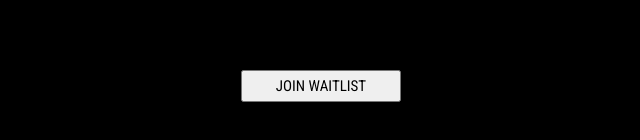
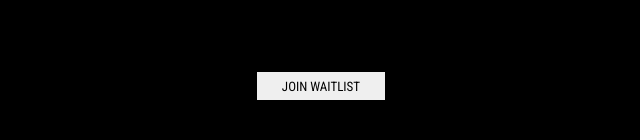
Before and after one commit to airjlee/twonouns, a React (Create React App) app: page / in a window 1280 px wide. Shown: the part 586-726 px from the top of the page, without its empty margins (319-959 px from the left). Built offline with nearby package versions, Linux system fonts and the light colour scheme.

Commit message:
pushed css changes to modal and button

```diff
--- a/src/WaitlistButton.css
+++ b/src/WaitlistButton.css
@@ -17,10 +17,13 @@ body {
 
 .waitlist-text {
   font-family: 'Roboto Condensed', sans-serif;
-  font-weight: 200;
-  font-size: 15px;
-  width: 10rem;
-  height: 2rem;
+  color:black;
+  font-weight: 400;
+  font-size: 13px;
+  width: 8rem;
+  height: 1.75rem;
+  border: #fffff0;
+
 }
 
 .modal {
@@ -85,11 +88,17 @@ body {
 
 
 .email-input {
-  width: 30%; /* Make it the same width as the button */
-  /*padding: 10px; /* Add some padding for better appearance */
- /* Add margin to separate it from the button */
- margin-bottom: 0.5rem;
- margin-top: 4rem;
- font-size: 0.8rem;
+  padding: 0.5rem;
+  margin-top: 3rem;
+  margin-bottom: 0.3rem;
+  font-size: 0.8rem;
+  font-family: 'Roboto Condensed', sans-serif;
+  width: 29.95%; /* Set width to 100% to make it flexible */
+  text-align: center;
+  border: 1px solid black;
+}
 
+.email-input:focus {
+  outline: none;
+  border: 1px solid black;
 }
```
Also changed, not shown: 6 other files (tests, documents, lock files or other folders).
